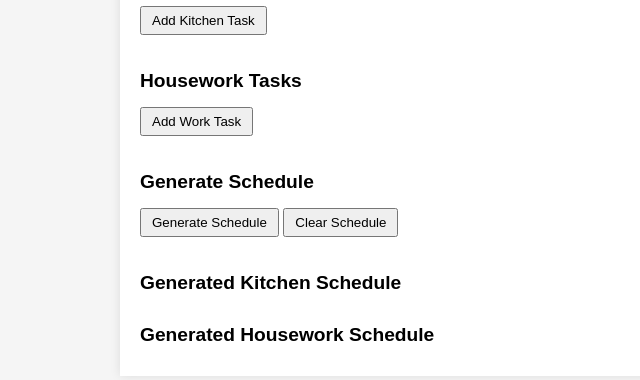
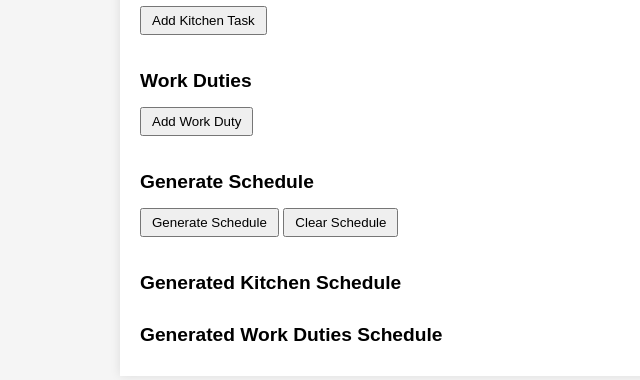
Before and after one commit to Transform-Sweden/Weekly-Work-Scheduler, a plain HTML site: page index.html in a window 1280 px wide. Shown: the part 260-640 px from the top of the page, without its empty margins (0-640 px from the left). Drawn offline with Linux system fonts and the light colour scheme.

Commit message:
Update index.html

```diff
--- a/index.html
+++ b/index.html
@@ -25,10 +25,10 @@
             <div id="kitchenTasksList"></div>
         </section>
 
-        <!-- Housework Tasks -->
+        <!-- Work Duties -->
         <section>
-            <h2 class="section-title">Housework Tasks</h2>
-            <button id="addWorkTaskBtn">Add Work Task</button>
+            <h2 class="section-title">Work Duties</h2>
+            <button id="addWorkTaskBtn">Add Work Duty</button>
             <div id="workTasksList"></div>
         </section>
 
@@ -44,7 +44,7 @@
             <h2 class="section-title">Generated Kitchen Schedule</h2>
             <div id="kitchenSchedule"></div>
 
-            <h2 class="section-title">Generated Housework Schedule</h2>
+            <h2 class="section-title">Generated Work Duties Schedule</h2>
             <div id="workSchedule"></div>
         </section>
     </div>
```
